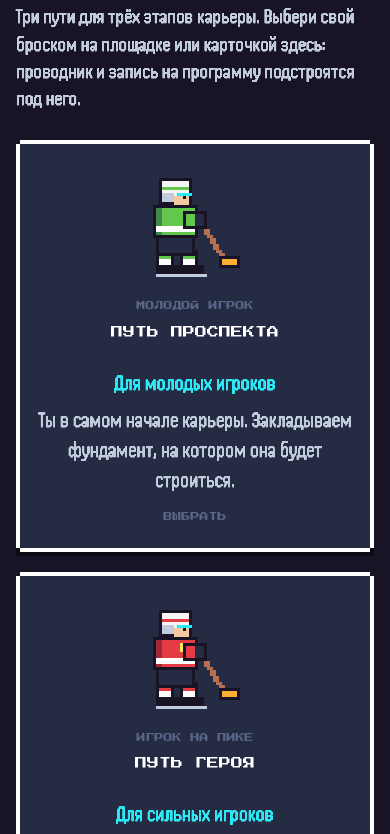
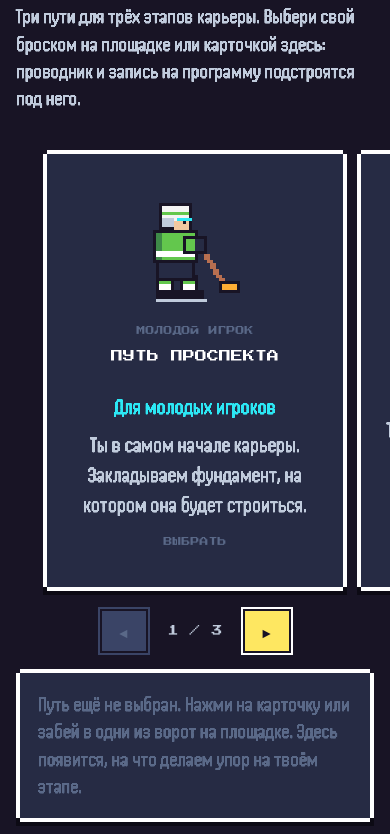
Before and after one commit to restomoderator-cmyk/Champs-edge, a plain HTML site: page index.html in a window 390 px wide. Shown: the part 1544-2378 px from the top of the page. Drawn offline with Linux system fonts and the light colour scheme; animation ran at ten frames a second.

Commit message:
Show the path cards as a carousel on phones
Cards scroll sideways with snap, arrows and a counter; the next card
peeks in from the edge. A path is chosen by tapping its card, and a
goal on the rink moves the carousel to the chosen path.

Co-Authored-By: Claude Fable 5.2 <noreply@anthropic.com>
Claude-Session: https://claude.ai/code/session_01PdxBdKGBDpmB5gRJvJDjMz

```diff
--- a/css/style.css
+++ b/css/style.css
@@ -533,3 +533,25 @@ ul.stage__help--touch b { font-weight: 400; color: var(--yellow); }
   .hud__nav.is-open { display: grid; grid-template-columns: 1fr 1fr; column-gap: 24px; }
   .hud__nav a, .hud__nav a[href="#rink"] { padding: 10px 4px; }
 }
+
+/* ---------- Выбор пути: карусель на телефоне ---------- */
+.pathinfo { margin-top: 28px; min-height: 0; }
+.paths__nav { display: none; }
+@media (max-width: 760px) {
+  .paths {
+    display: flex; gap: 18px; overflow-x: auto; scroll-snap-type: x mandatory; overscroll-behavior-x: contain;
+    margin: 0 -16px; padding: 10px 13% 18px; scrollbar-width: none; -webkit-overflow-scrolling: touch;
+  }
+  .paths::-webkit-scrollbar { display: none; }
+  .paths > .path { flex: 0 0 100%; scroll-snap-align: center; margin: var(--px) 0; }
+  .paths__nav {
+    display: flex; align-items: center; justify-content: center; gap: 22px; margin-top: 2px;
+    font-family: var(--head); font-size: 11px; color: var(--mist);
+  }
+  .paths__nav button {
+    font-family: var(--head); font-size: 14px; line-height: 1; color: var(--ink); background: var(--yellow);
+    border: 0; width: 44px; height: 40px; cursor: pointer; box-shadow: 0 0 0 2px var(--ink), 0 0 0 4px var(--white);
+  }
+  .paths__nav button:disabled { background: var(--slate); color: var(--steel); box-shadow: 0 0 0 2px var(--ink), 0 0 0 4px var(--slate); cursor: default; }
+  .pathinfo { margin-top: 22px; }
+}
--- a/index.html
+++ b/index.html
@@ -72,9 +72,13 @@
 <section class="section" id="path">
   <h2 class="h2"><span>01</span> ВЫБЕРИ ПУТЬ ЧЕМПИОНА</h2>
   <p class="lead">Три пути для трёх этапов карьеры. Выбери свой броском на площадке или карточкой здесь: проводник и запись на программу подстроятся под него.</p>
-  <div class="grid grid--3 paths" id="paths" role="radiogroup" aria-label="Путь чемпиона">
-    <div class="panel level pathinfo" id="pathPanel" aria-live="polite"></div>
+  <div class="grid grid--3 paths" id="paths" role="radiogroup" aria-label="Путь чемпиона"></div>
+  <div class="paths__nav" aria-label="Листать пути">
+    <button type="button" id="pathsPrev" aria-label="Предыдущий путь">◄</button>
+    <span id="pathsCount" aria-live="polite">1 / 3</span>
+    <button type="button" id="pathsNext" aria-label="Следующий путь">►</button>
   </div>
+  <div class="panel level pathinfo" id="pathPanel" aria-live="polite"></div>
 </section>
 
 <!-- О программе -->
--- a/js/main.js
+++ b/js/main.js
@@ -522,12 +522,31 @@
     return ctaBase;
   }
 
-  // На телефоне описание раскрывается сразу под выбранной карточкой, на широком экране - под всеми тремя
-  function placePathPanel() {
-    var sel = pathCards.filter(function (pc) { return pc.path === currentPath; })[0];
-    if (narrow.matches && sel) sel.el.insertAdjacentElement('afterend', pathPanel);
-    else pathsEl.appendChild(pathPanel);
+  // На телефоне карточки путей - карусель: листается свайпом или стрелками,
+  // путь выбирается нажатием на карточку, описание раскрывается под каруселью.
+  var pathsPrev = document.getElementById('pathsPrev'), pathsNext = document.getElementById('pathsNext');
+  var pathsCount = document.getElementById('pathsCount');
+  function carouselIndex() {
+    var mid = pathsEl.scrollLeft + pathsEl.clientWidth / 2, best = 0, bd = 1e9;
+    pathCards.forEach(function (pc, i) {
+      var d = Math.abs(pc.el.offsetLeft + pc.el.offsetWidth / 2 - mid);
+      if (d < bd) { bd = d; best = i; }
+    });
+    return best;
   }
+  function carouselGo(i, instant) {
+    var el = pathCards[Math.max(0, Math.min(pathCards.length - 1, i))].el;
+    pathsEl.scrollTo({ left: el.offsetLeft - (pathsEl.clientWidth - el.offsetWidth) / 2, behavior: instant || reduced ? 'auto' : 'smooth' });
+  }
+  function carouselSync() {
+    var i = carouselIndex();
+    pathsCount.textContent = (i + 1) + ' / ' + pathCards.length;
+    pathsPrev.disabled = i === 0; pathsNext.disabled = i === pathCards.length - 1;
+  }
+  pathsPrev.addEventListener('click', function () { SFX.move(); carouselGo(carouselIndex() - 1); });
+  pathsNext.addEventListener('click', function () { SFX.move(); carouselGo(carouselIndex() + 1); });
+  pathsEl.addEventListener('scroll', function () { requestAnimationFrame(carouselSync); }, { passive: true });
+  window.addEventListener('resize', carouselSync);
 
   function choosePath(p, byUser, quiet) {
     currentPath = p;
@@ -549,7 +568,8 @@
     } else {
       pathPanel.innerHTML = '<p class="pathinfo__empty">Путь ещё не выбран. Нажми на карточку или забей в одни из ворот на площадке. Здесь появится, на что делаем упор на твоём этапе.</p>';
     }
-    placePathPanel();
+    // карусель показывает выбранный путь (например, после гола на площадке)
+    if (p && narrow.matches) carouselGo(PATHS.indexOf(p), !byUser);
     drawFace(); drawGuide(); guideCta.href = cta.href;
     if (byUser) {
       store('ce-path', p.id);
@@ -561,7 +581,7 @@
       }
     }
   }
-  narrow.addEventListener('change', function () { placePathPanel(); placeLevelPanel(); });
+  narrow.addEventListener('change', function () { placeLevelPanel(); carouselSync(); });
 
   /* =====================================================================
      ДИАЛОГ
@@ -1009,7 +1029,7 @@
      ===================================================================== */
 
   var GUIDE = [
-    { id: 'path', text: 'Здесь три пути чемпиона. Нажми на карточку: под ней появится, на что делаем упор именно на твоём этапе.' },
+    { id: 'path', text: 'Здесь три пути чемпиона. Нажми на карточку: ниже появится, на что делаем упор именно на твоём этапе.' },
     { id: 'about', text: 'Коротко о формате: один на один с тренером, 12 месяцев, старт в любой точке сезона.' },
     { id: 'map', text: 'Это карта программы. Переключай фазы и нажимай на уровни: внутри тема, сессии и трофеи. Замки откроются в процессе игры.' },
     { id: 'domains', text: 'Девять доменов. Это ветки навыков, которые программа прокачивает за год.' },
@@ -1088,6 +1108,7 @@
   var saved = store('ce-path');
   choosePath(PATHS.filter(function (p) { return p.id === saved; })[0] || null, false);
   openPhase(0, false);
+  carouselSync();
 
   say([
     'Привет! Я твой проводник по Champion\'s Edge.',
```
